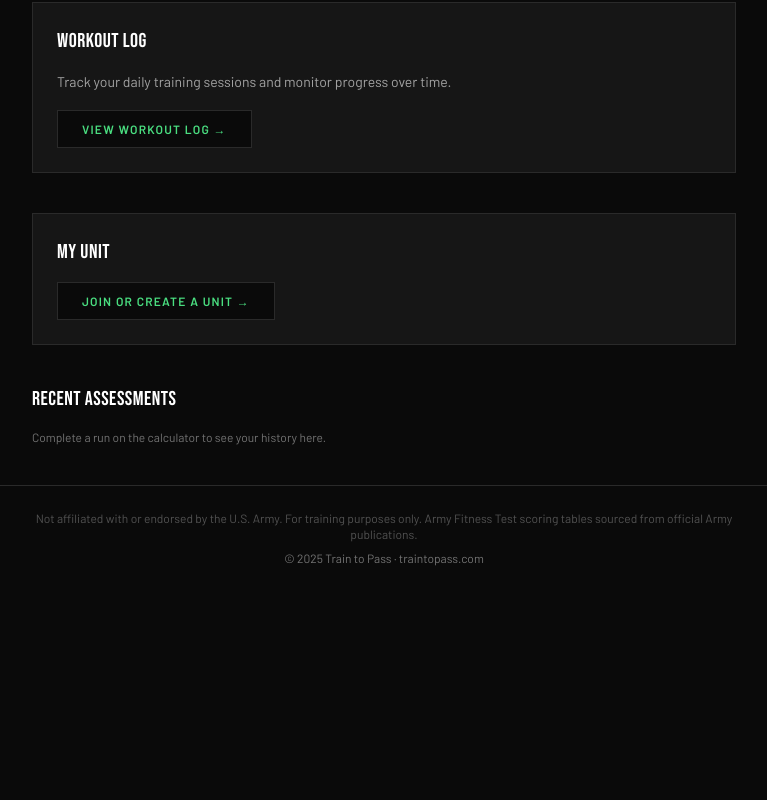
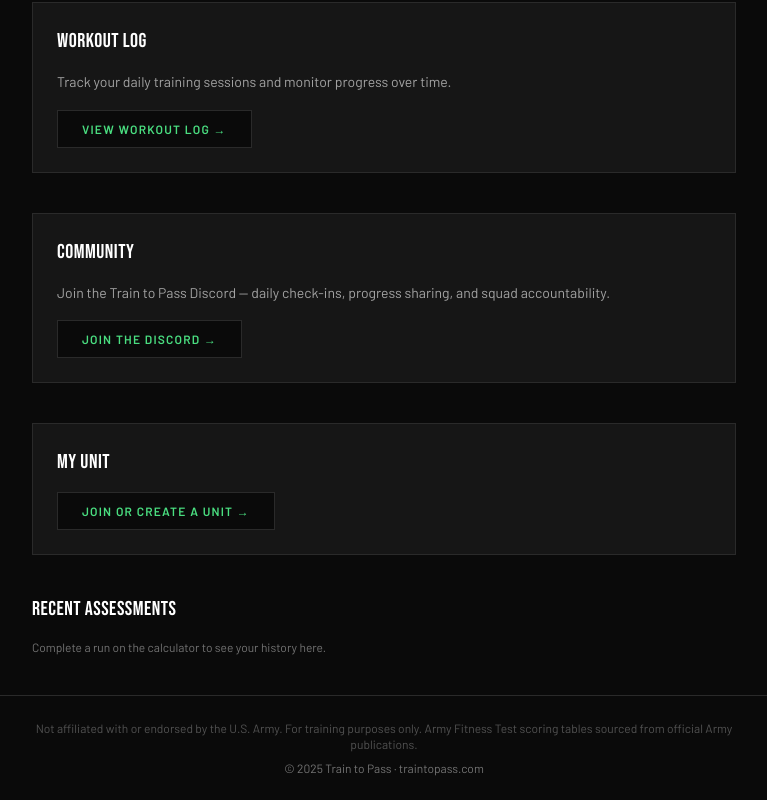
Before and after one commit to rep3protocol/traintopass, a Next.js app: page /dashboard in a window 1280 px wide. Shown: the part 1377-2177 px from the top of the page, without its empty margins (256-1023 px from the left). Before the commit the page ends 1967 px from the top, so only its background shows below. Built offline with nearby package versions, Linux system fonts and the light colour scheme; no server answers; the database is empty; sample sign-in values are in the browser's storage.

Commit message:
feat: add Discord community link to dashboard and homepage

```diff
--- a/app/dashboard/page.tsx
+++ b/app/dashboard/page.tsx
@@ -382,6 +382,24 @@ export default async function DashboardPage() {
 
         <section className="border border-forge-border bg-forge-panel p-6 space-y-4">
           <h2 className="font-heading text-xl text-white tracking-wide">
+            COMMUNITY
+          </h2>
+          <p className="text-sm text-neutral-400 leading-relaxed">
+            Join the Train to Pass Discord — daily check-ins, progress sharing,
+            and squad accountability.
+          </p>
+          <a
+            href="https://discord.gg/9bKg73p4"
+            target="_blank"
+            rel="noopener noreferrer"
+            className="inline-block border border-forge-border bg-forge-bg px-6 py-2.5 text-xs font-semibold uppercase tracking-widest text-forge-accent hover:border-forge-accent transition-colors"
+          >
+            Join the Discord →
+          </a>
+        </section>
+
+        <section className="border border-forge-border bg-forge-panel p-6 space-y-4">
+          <h2 className="font-heading text-xl text-white tracking-wide">
             MY UNIT
           </h2>
           {unitSummary ? (
--- a/app/page.tsx
+++ b/app/page.tsx
@@ -243,6 +243,18 @@ export default function Home() {
 
         <LandingRankLadder />
 
+        <p className="mt-16 text-sm text-neutral-500">
+          Join the community →{" "}
+          <a
+            href="https://discord.gg/9bKg73p4"
+            target="_blank"
+            rel="noopener noreferrer"
+            className="text-forge-accent hover:underline"
+          >
+            discord.gg/9bKg73p4
+          </a>
+        </p>
+
         <Link
           href="/calculate"
           className="mt-16 inline-block border-2 border-forge-accent bg-forge-accent px-10 py-4 font-body text-sm font-semibold uppercase tracking-widest text-forge-bg transition-colors hover:bg-transparent hover:text-forge-accent"
```
